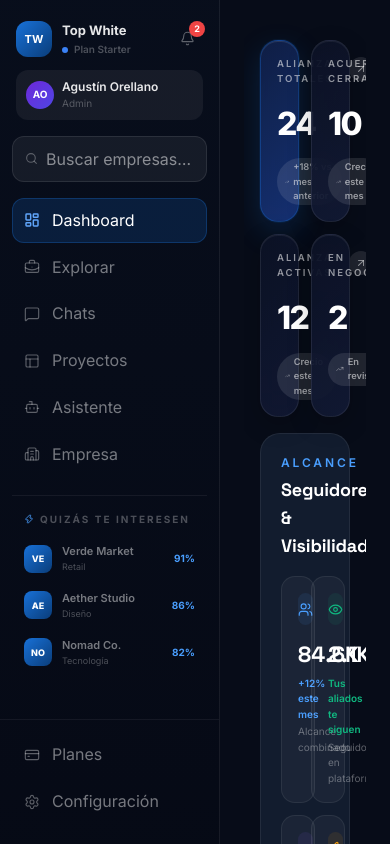
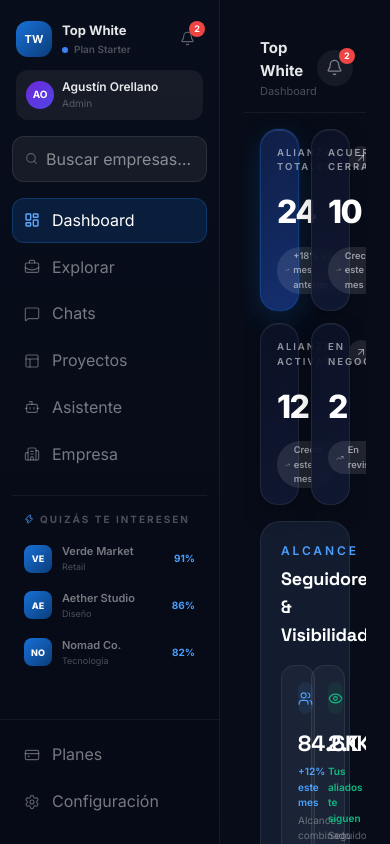
Before and after one commit to agustinorellano/Conectados-demo-1.2, a React (Vite) app: page /web in a window 390 px wide. Built offline with nearby package versions, Linux system fonts and the light colour scheme.

Commit message:
feat: mobile dashboard — sticky notification header with bell and dropdown
Co-Authored-By: Claude Sonnet 4.6 <noreply@anthropic.com>

```diff
--- a/src/components/dashboard/DashboardView.jsx
+++ b/src/components/dashboard/DashboardView.jsx
@@ -8,12 +8,19 @@ import {
   TrendingUp,
   Users,
   Video,
+  X,
   Zap,
 } from 'lucide-react';
 import { AnimatePresence, motion } from 'framer-motion';
 import { useState } from 'react';
 import CalendarWidget from './CalendarWidget';
 import { useTheme } from '../../context/ThemeContext';
+
+const NOTIFICATIONS = [
+  { id: 1, text: 'Nuevo match con Bloom Florería', sub: 'Score 94% · hace 2 min', dot: '#10B981', unread: true },
+  { id: 2, text: 'Luna Beauty respondió tu propuesta', sub: 'hace 15 min', dot: '#3B82F6', unread: true },
+  { id: 3, text: 'Alliance Room disponible', sub: 'Bloom · hace 1h', dot: '#8B5CF6', unread: false },
+];
 
 // ─── Alliance Notes data ─────────────────────────────────────────────────────
 const ALLIANCE_NOTES = [
@@ -154,15 +161,78 @@ function DashboardView({ dashboardData, meetings = [], onAreaSelect, onOpenAssis
   const { t } = useTheme();
   const [reminders, setReminders] = useState(initialReminders);
   const [expandedNote, setExpandedNote] = useState(null);
+  const [notifOpen, setNotifOpen]   = useState(false);
+  const [readIds,   setReadIds]     = useState(new Set());
 
-  const pendingCount = reminders.filter((r) => !r.done).length;
+  const pendingCount  = reminders.filter((r) => !r.done).length;
+  const unreadCount   = NOTIFICATIONS.filter(n => n.unread && !readIds.has(n.id)).length;
   const toggleReminder = (id) =>
     setReminders((prev) => prev.map((r) => (r.id === id ? { ...r, done: !r.done } : r)));
   const resolveAll = () => setReminders((prev) => prev.map((r) => ({ ...r, done: true })));
+  const openNotif  = () => { setNotifOpen(true);  setReadIds(new Set(NOTIFICATIONS.map(n => n.id))); };
+
+  const companyName = dashboardData?.commerce?.name ?? 'Mi empresa';
 
   return (
-    <div className="h-full overflow-y-auto px-4 py-4 [scrollbar-width:none]" style={{ background: t.bg, transition: 'background 0.3s ease' }}>
-    <div className="space-y-4 pb-4">
+    <div className="h-full overflow-y-auto [scrollbar-width:none]" style={{ background: t.bg, transition: 'background 0.3s ease' }}>
+
+    {/* ── Mobile top header ── */}
+    <div className="sticky top-0 z-20 flex items-center justify-between px-4 py-3"
+      style={{ background: t.bg, borderBottom: `1px solid ${t.panelBorder}` }}>
+      <div>
+        <p className="text-[15px] font-bold leading-tight" style={{ color: t.text1 }}>{companyName}</p>
+        <p className="text-[11px]" style={{ color: t.text3 }}>Dashboard</p>
+      </div>
+      <div className="relative">
+        <button
+          type="button"
+          onClick={() => notifOpen ? setNotifOpen(false) : openNotif()}
+          className="relative flex h-9 w-9 items-center justify-center rounded-full transition"
+          style={{ background: notifOpen ? t.accentActive : t.surface }}
+        >
+          <Bell size={17} strokeWidth={1.8} style={{ color: t.text2 }} />
+          {unreadCount > 0 && (
+            <span className="absolute -top-0.5 -right-0.5 flex h-4 w-4 items-center justify-center rounded-full text-[9px] font-bold text-white"
+              style={{ background: '#EF4444' }}>
+              {unreadCount}
+            </span>
+          )}
+        </button>
+
+        <AnimatePresence>
+          {notifOpen && (
+            <motion.div
+              initial={{ opacity: 0, y: -6, scale: 0.97 }}
+              animate={{ opacity: 1, y: 0, scale: 1 }}
+              exit={{ opacity: 0, y: -6, scale: 0.97 }}
+              transition={{ duration: 0.15 }}
+              className="absolute right-0 top-full mt-2 w-[280px] overflow-hidden rounded-[18px]"
+              style={{ background: t.dropdownBg, border: `1px solid ${t.dropdownBorder}`, boxShadow: '0 12px 40px rgba(0,0,0,0.20)', zIndex: 50 }}
+            >
+              <div className="flex items-center justify-between px-4 py-3" style={{ borderBottom: `1px solid ${t.surfaceBorder}` }}>
+                <span className="text-[11px] font-bold uppercase tracking-[0.15em]" style={{ color: t.text3 }}>Notificaciones</span>
+                <button type="button" onClick={() => setNotifOpen(false)} style={{ color: t.text3 }}><X size={13} /></button>
+              </div>
+              {NOTIFICATIONS.map(n => (
+                <div key={n.id} className="flex items-start gap-3 px-4 py-3 transition"
+                  style={{ borderBottom: `1px solid ${t.surfaceBorder}` }}
+                  onMouseEnter={e => e.currentTarget.style.background = t.surface}
+                  onMouseLeave={e => e.currentTarget.style.background = 'transparent'}
+                >
+                  <div className="mt-1.5 h-2 w-2 shrink-0 rounded-full" style={{ background: n.dot }} />
+                  <div className="min-w-0">
+                    <p className="text-[13px] font-medium leading-snug" style={{ color: t.text1 }}>{n.text}</p>
+                    <p className="mt-0.5 text-[11px]" style={{ color: t.text3 }}>{n.sub}</p>
+                  </div>
+                </div>
+              ))}
+            </motion.div>
+          )}
+        </AnimatePresence>
+      </div>
+    </div>
+
+    <div className="space-y-4 px-4 py-4 pb-4">
       {/* 4 METRIC CARDS */}
       <section className="grid grid-cols-2 gap-3 xl:grid-cols-4">
         {metricCards.map((card, index) => (
```
